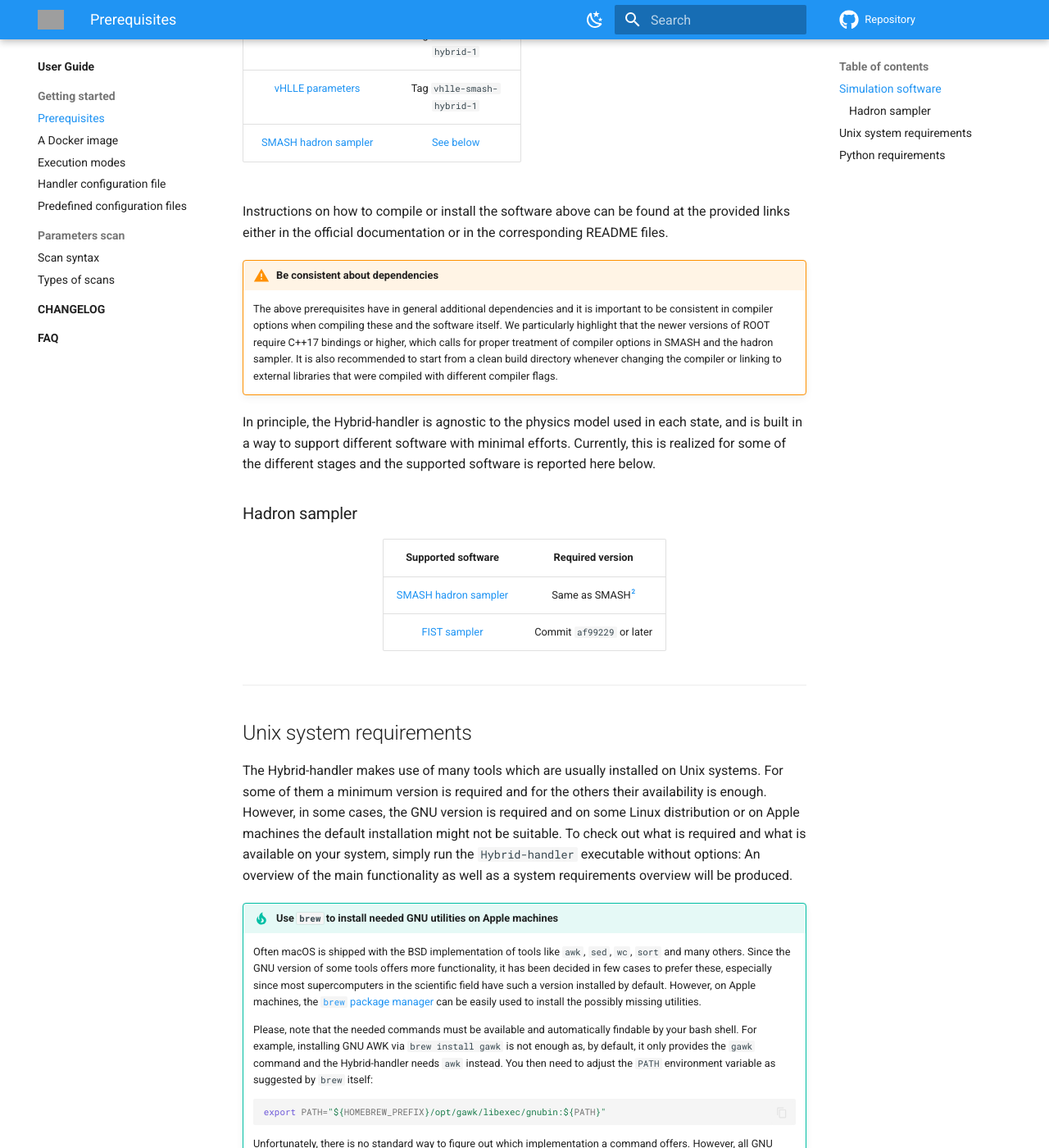
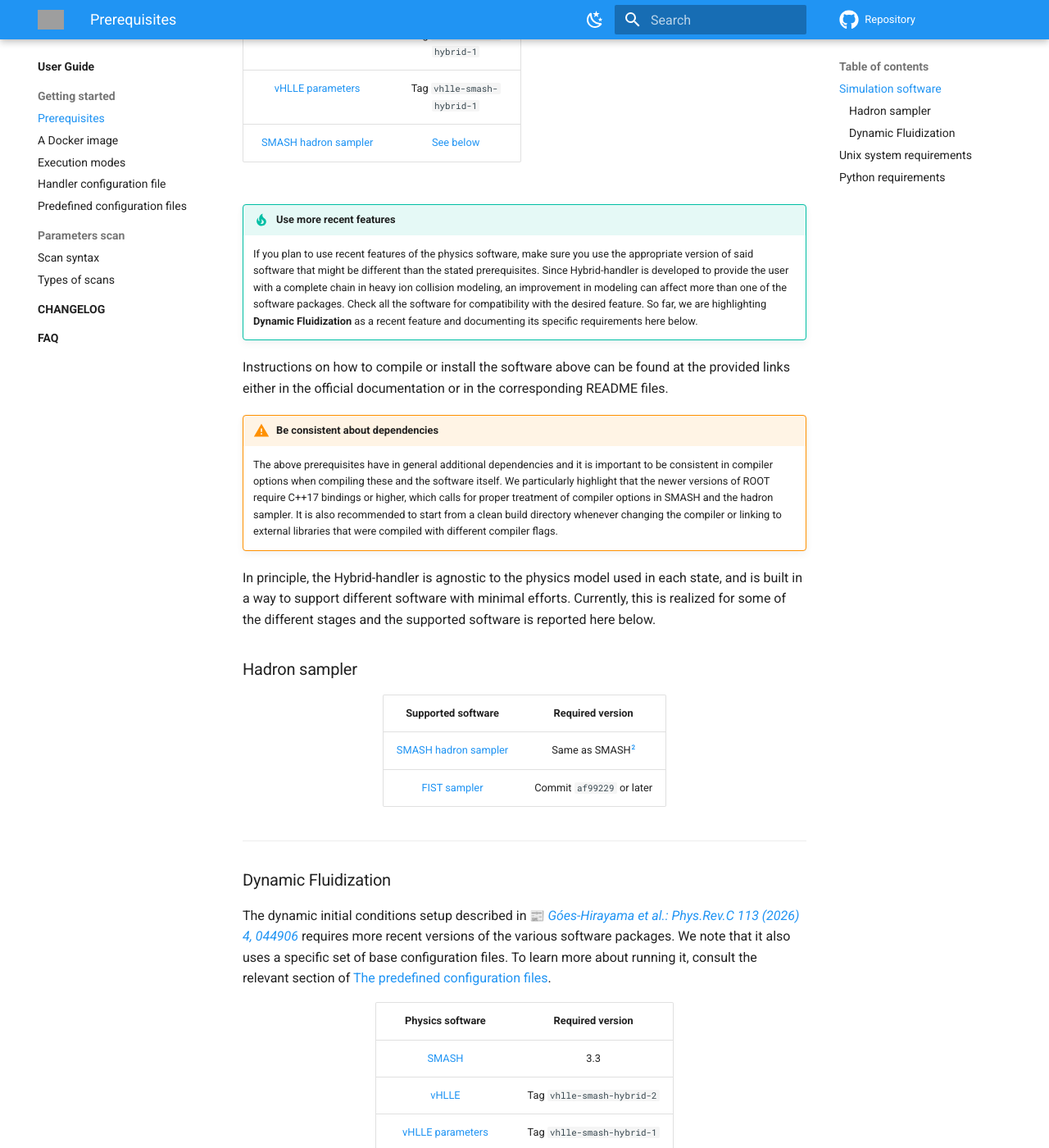
Before and after one commit to smash-transport/smash-vhlle-hybrid, an MkDocs documentation site: the page built from docs/user/prerequisites.md, in a window 1280 px wide and 1400 px high, scrolled down 617 px. Shown: the whole window at 82% size. Built offline with MkDocs 1.6.1 and Material for MkDocs 9.7.7, drawn with Linux system fonts in a browser that asks for light colours; emoji names are drawn with the system emoji font; comment, search, counter and statistics services are not loaded; the version menu is left out; some of the changed text lies outside the part shown; grey boxes are pictures that could not be loaded.

Commit message:
Add recent features info and DynFlu prerequisites

```diff
--- a/docs/user/prerequisites.md
+++ b/docs/user/prerequisites.md
@@ -34,6 +34,12 @@
     As SMASH is a dependency of the hadron sampler codebase, different versions of the latter have to be compiled with corresponding given versions of SMASH.
     However, if you need to use a different version of the hadron sampler software, this is probably not making a difference from the Hybrid-handler perspective and it is likely to work.
 
+!!! tip "Use more recent features"
+    If you plan to use recent features of the physics software, make sure you use the appropriate version of said software that might be different than the stated prerequisites.
+    Since Hybrid-handler is developed to provide the user with a complete chain in heavy ion collision modeling, an improvement in modeling can affect more than one of the software packages.
+    Check all the software for compatibility with the desired feature.
+    So far, we are highlighting **Dynamic Fluidization** as a recent feature and documenting its specific requirements here below.
+
 Instructions on how to compile or install the software above can be found at the provided links either in the official documentation or in the corresponding README files.
 
 !!! warning "Be consistent about dependencies"
@@ -52,6 +58,24 @@ Currently, this is realized for some of the different stages and the supported s
 | :----------------: | :--------------: |
 | [SMASH hadron sampler](https://github.com/smash-transport/smash-hadron-sampler) | Same as SMASH[^2] |
 | [FIST sampler](https://github.com/vlvovch/fist-sampler) | Commit `af99229` or later |
+
+</div>
+---
+
+### Dynamic Fluidization
+
+The dynamic initial conditions setup described in [:newspaper: *Góes-Hirayama et al.: Phys.Rev.C 113 (2026) 4, 044906*](https://journals.aps.org/prc/abstract/10.1103/w87d-ps6f) requires more recent versions of the various software packages.
+We note that it also uses a specific set of base configuration files.
+To learn more about running it, consult the relevant section of [The predefined configuration files](predefined_configs.md).
+
+<div class="center-table" markdown>
+
+| Physics software | Required version |
+| :----------------: | :--------------: |
+| [SMASH](https://github.com/smash-transport/smash) | 3.3 |
+| [vHLLE](https://github.com/yukarpenko/vhlle) | Tag `vhlle-smash-hybrid-2` |
+| [vHLLE parameters](https://github.com/yukarpenko/vhlle_params) | Tag `vhlle-smash-hybrid-1` |
+| [SMASH hadron sampler](https://github.com/smash-transport/smash-hadron-sampler) | 3.3 |
 
 </div>
 ---
```
Also changed, not shown: docs/user/predefined_configs.md (+3 -1 lines).
